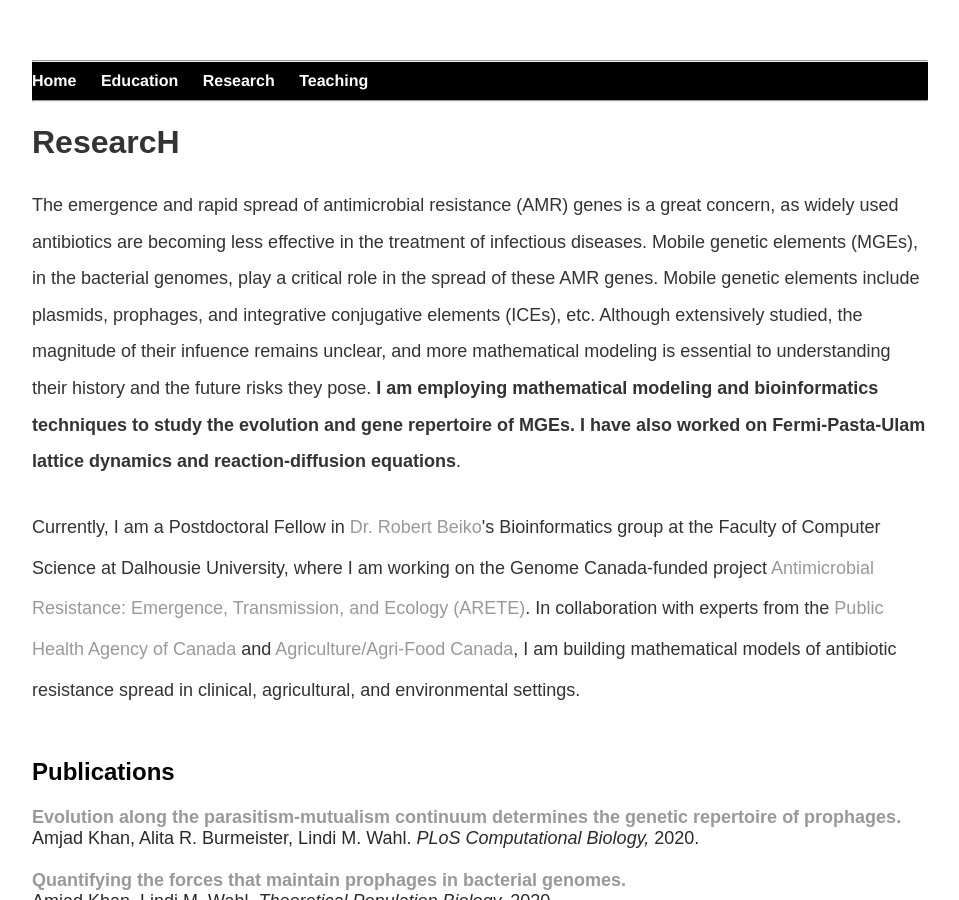
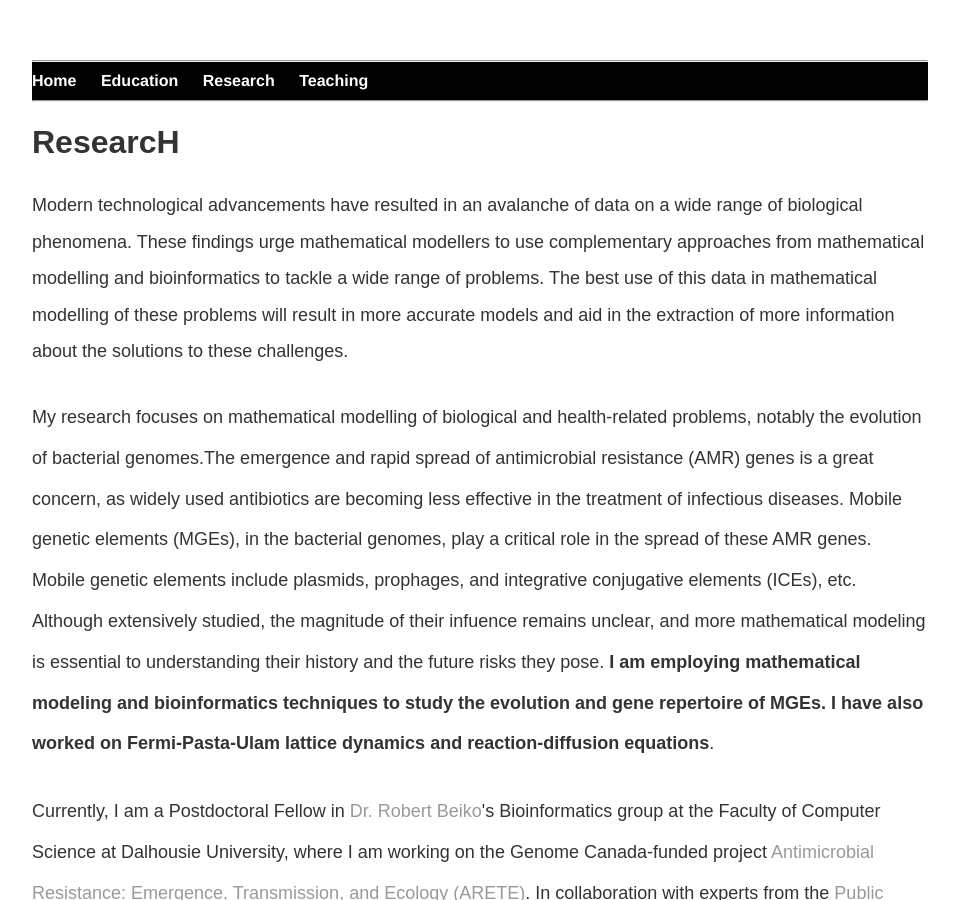
Before and after one commit to MathBioInfo/amjadkhan, a Jekyll site: the page built from Research/index.html, in a window 1280 px wide and 900 px high. Shown: the whole window, without its empty margins (160-1119 px from the left). Built offline with Jekyll 4.4.1, drawn with Linux system fonts in a browser that asks for light colours.

Commit message:
Update index.html

```diff
--- a/Research/index.html
+++ b/Research/index.html
@@ -15,19 +15,13 @@ title: About my research
 
 
 </body>
-			<!--<p><font size="4"> My research interests lie in the mathematical modeling of biological and health-related problems
-			with an emphasis on bacterial pathogen evolution and infectious diseases. The development of modern technologies
-			has resulted in a huge amount of data about various biological phenomena. The maximum utilization
-			of this available data in mathematical modeling of these problems will result in more informed models and
-			help in extracting more information. These data invite the mathematical modeler to use complementary
-			approaches between mathematical modeling and bioinformatics to answer different questions of interest.
-			In my Ph.D. research, in addition to predictive modeling, the emphasis was on the use of available data
-			to build more accurate and informed models. To further enhance these skills, in my postdoctoral study
-			under the supervision of Robert Beiko (Dalhousie University), I am learning about different bioinformatics
-			tools to generate new data and extract information from the available data to develop more informed
-			mathematical models.</p> -->
+			<p><font size="4"> Modern technological advancements have resulted in an avalanche of data on a wide range of biological phenomena.
+			These findings urge mathematical modellers to use complementary approaches from mathematical modelling and bioinformatics to tackle a wide
+			range of problems. The best use of this data in mathematical modelling of these problems will result in more accurate models and aid in the
+			extraction of more information about the solutions to these challenges.</p>
 
-			<p><font size="4">The emergence and rapid spread of antimicrobial resistance (AMR) genes is a great concern, as widely
+			<p><font size="4"> My research focuses on mathematical modelling of biological and health-related problems, notably the evolution of bacterial
+			genomes.The emergence and rapid spread of antimicrobial resistance (AMR) genes is a great concern, as widely
 			used antibiotics are becoming less effective in the treatment of infectious diseases. Mobile genetic elements
 			(MGEs), in the bacterial genomes, play a critical role in the spread of these AMR genes. Mobile
 			genetic elements include plasmids, prophages, and integrative conjugative elements (ICEs), etc. Although
```
